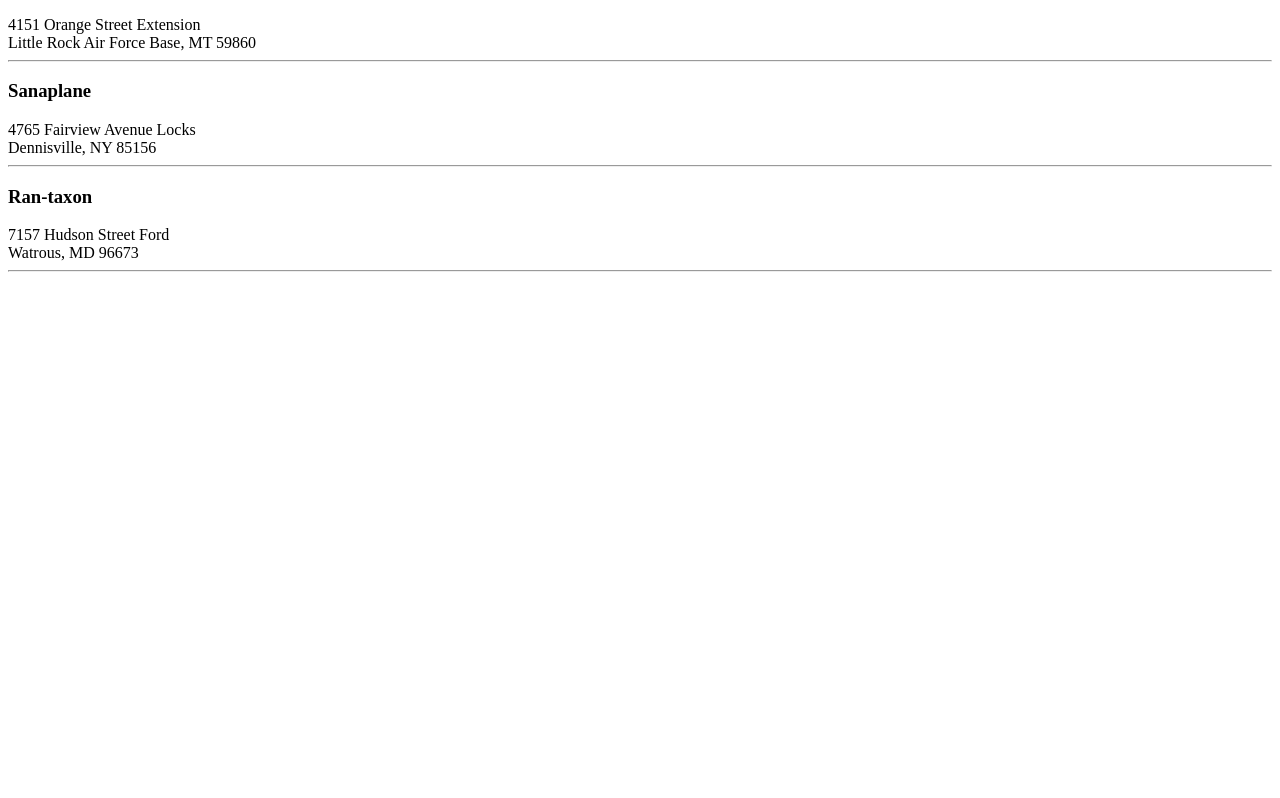
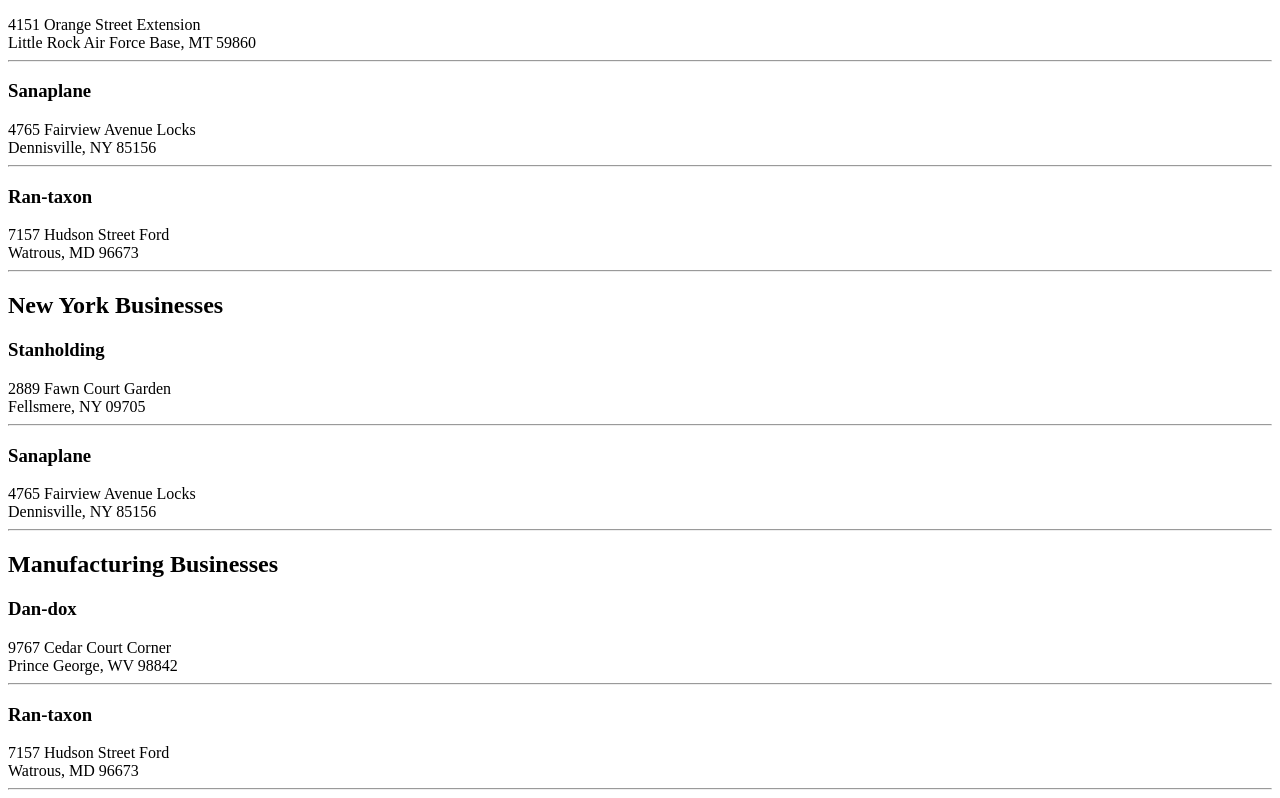
Before and after one commit to ConnorBlakeney/dotard-simbleton, a plain HTML site: page index.html in a window 1280 px wide. Shown: the part 830-1628 px from the top of the page. Before the commit the page ends 1110 px from the top, so only its background shows below. Drawn offline with Linux system fonts and the light colour scheme.

Commit message:
finished filter task for D&S

```diff
--- a/index.html
+++ b/index.html
@@ -7,6 +7,12 @@
   </head>
   <body>
     <article class="businesses"></article>
+    <article class="businessList--newYork">
+      <!-- New York businesses go here --->
+    </article>
+    <article class="businessList--manufacturing">
+      <!-- Manufacturing businesses go here --->
+    </article>
 
     <script type="module" src="./scripts/main.js"></script>
   </body>
--- a/scripts/BusinessList.js
+++ b/scripts/BusinessList.js
@@ -1,9 +1,10 @@
 import { businessHTML } from "./Business.js"
 import { useBusinesses } from "./BusinessProvider.js"
-
-export const contentTarget = document.querySelector(".businesses")
+import { newYorkBusinesses } from "./BusinessProvider.js"
+import { manufacturingBusinesses } from "./BusinessProvider.js"
 
 export const businessList = () => {
+  const contentTarget = document.querySelector(".businesses")
   const businessArray = useBusinesses()
   contentTarget.innerHTML = "<h1>Active Businesses</h1>"
 
@@ -11,3 +12,23 @@ export const businessList = () => {
     contentTarget.innerHTML += businessHTML(businessObject)
   })
 }
+
+export const newYorkBusinessList = () => {
+  const contentTarget = document.querySelector(".businessList--newYork")
+  const newYorkArray = newYorkBusinesses
+  contentTarget.innerHTML = "<h1>New York Businesses</h1>"
+
+  newYorkArray.forEach((businessObject) => {
+    contentTarget.innerHTML += businessHTML(businessObject)
+  })
+}
+
+export const manufacturingBusinessList = () => {
+  const contentTarget = document.querySelector(".businessList--manufacturing")
+  const manufacturingArray = manufacturingBusinesses
+  contentTarget.innerHTML = "<h1>Manufacturing Businesses</h1>"
+
+  manufacturingArray.forEach((businessObject) => {
+    contentTarget.innerHTML += businessHTML(businessObject)
+  })
+}
--- a/scripts/BusinessProvider.js
+++ b/scripts/BusinessProvider.js
@@ -112,3 +112,19 @@ const businesses = [
 ]
 
 export const useBusinesses = () => businesses.slice()
+
+export const newYorkBusinesses = useBusinesses().filter((businessObject) => {
+  if (businessObject.addressStateCode === "NY") {
+    return true
+  }
+  return false
+})
+
+export const manufacturingBusinesses = useBusinesses().filter(
+  (businessObject) => {
+    if (businessObject.companyIndustry === "Manufacturing") {
+      return true
+    }
+    return false
+  }
+)
--- a/scripts/main.js
+++ b/scripts/main.js
@@ -1,3 +1,7 @@
 import { businessList } from "./BusinessList.js"
+import { newYorkBusinessList } from "./BusinessList.js"
+import { manufacturingBusinessList } from "./BusinessList.js"
 
-console.log(businessList())
+businessList()
+newYorkBusinessList()
+manufacturingBusinessList()
```
